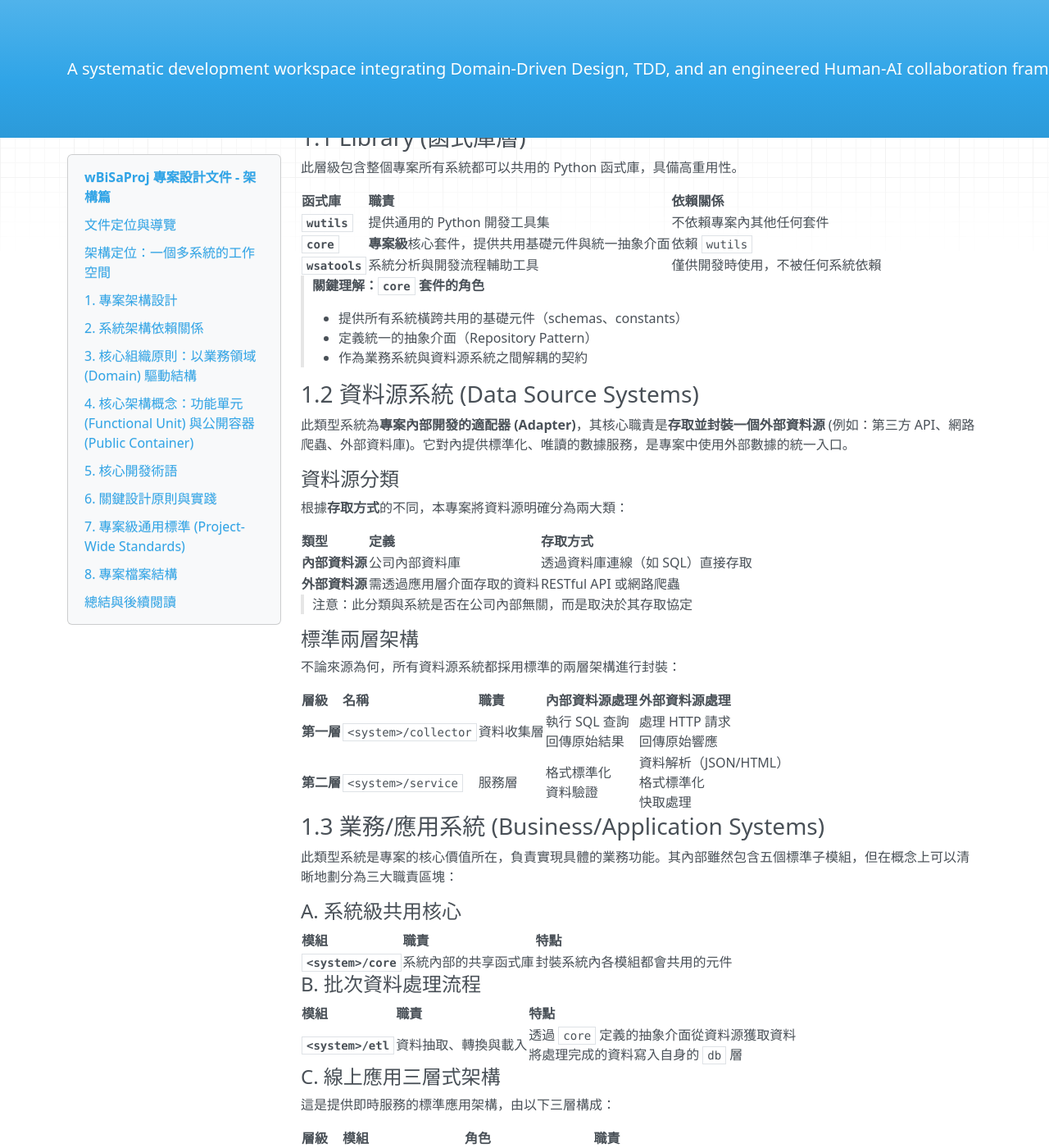
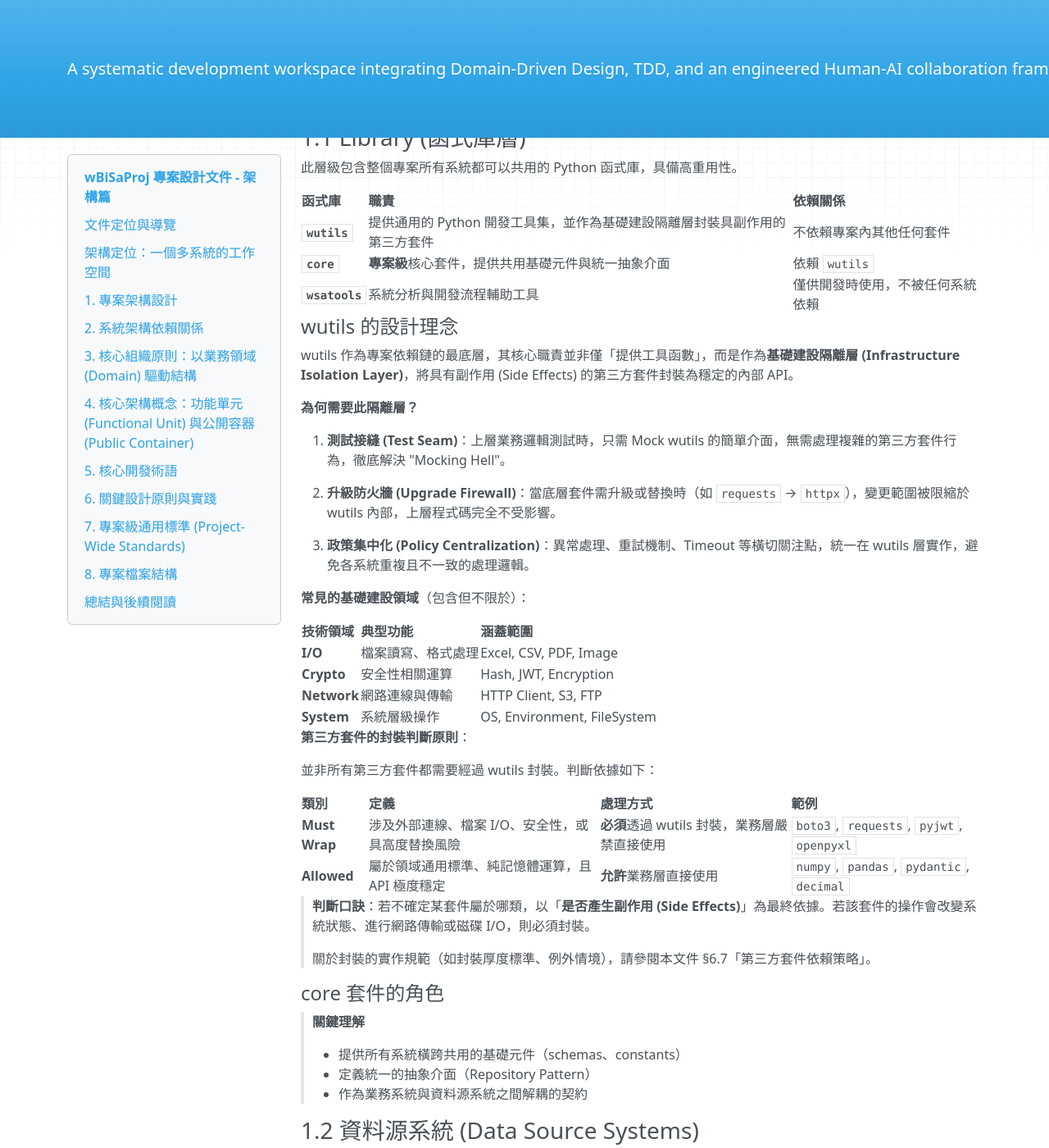
Before and after one commit to Wanini0209/wBiSaProj, an MkDocs documentation site: the page built from docs/PROJECT_DESIGN-ARCHITECTURE.md, in a window 1280 px wide and 1400 px high, scrolled down 959 px. Shown: the whole window at 82% size. Built offline with MkDocs 1.6.1, drawn with Linux system fonts in a browser that asks for light colours; nearby versions of some CDN libraries.

Commit message:
docs(project): enhance wutils definition in architecture spec
The original wutils description ("general Python toolkit") was too
brief to convey its architectural significance. This update provides
complete design rationale as the authoritative source for downstream
documents to reference.

Changes include:
- Expand wutils responsibility to include "infrastructure isolation
  layer" role
- Add "Design Rationale" section explaining three key benefits:
  Test Seam, Upgrade Firewall, Policy Centralization
- Add "Common Infrastructure Domains" table (I/O, Crypto, Network,
  System) as illustrative examples
- Add "Third-Party Package Wrapping Principles" (Must Wrap vs Allowed)
- Add cross-reference to §6.7 for implementation details

```diff
--- a/docs/PROJECT_DESIGN-ARCHITECTURE.md
+++ b/docs/PROJECT_DESIGN-ARCHITECTURE.md
@@ -47,11 +47,47 @@
 
 | 函式庫 | 職責 | 依賴關係 |
 |:-------|:-----|:---------|
-| **`wutils`** | 提供通用的 Python 開發工具集 | 不依賴專案內其他任何套件 |
+| **`wutils`** | 提供通用的 Python 開發工具集，並作為基礎建設隔離層封裝具副作用的第三方套件 | 不依賴專案內其他任何套件 |
 | **`core`** | **專案級**核心套件，提供共用基礎元件與統一抽象介面 | 依賴 `wutils` |
 | **`wsatools`** | 系統分析與開發流程輔助工具 | 僅供開發時使用，不被任何系統依賴 |
 
-> **關鍵理解：`core` 套件的角色**
+#### wutils 的設計理念
+
+wutils 作為專案依賴鏈的最底層，其核心職責並非僅「提供工具函數」，而是作為**基礎建設隔離層 (Infrastructure Isolation Layer)**，將具有副作用 (Side Effects) 的第三方套件封裝為穩定的內部 API。
+
+**為何需要此隔離層？**
+
+1. **測試接縫 (Test Seam)**：上層業務邏輯測試時，只需 Mock wutils 的簡單介面，無需處理複雜的第三方套件行為，徹底解決 "Mocking Hell"。
+
+2. **升級防火牆 (Upgrade Firewall)**：當底層套件需升級或替換時（如 `requests` → `httpx`），變更範圍被限縮於 wutils 內部，上層程式碼完全不受影響。
+
+3. **政策集中化 (Policy Centralization)**：異常處理、重試機制、Timeout 等橫切關注點，統一在 wutils 層實作，避免各系統重複且不一致的處理邏輯。
+
+**常見的基礎建設領域**（包含但不限於）：
+
+| 技術領域 | 典型功能 | 涵蓋範圍 |
+|:---|:---|:---|
+| **I/O** | 檔案讀寫、格式處理 | Excel, CSV, PDF, Image |
+| **Crypto** | 安全性相關運算 | Hash, JWT, Encryption |
+| **Network** | 網路連線與傳輸 | HTTP Client, S3, FTP |
+| **System** | 系統層級操作 | OS, Environment, FileSystem |
+
+**第三方套件的封裝判斷原則**：
+
+並非所有第三方套件都需要經過 wutils 封裝。判斷依據如下：
+
+| 類別 | 定義 | 處理方式 | 範例 |
+|:---|:---|:---|:---|
+| **Must Wrap** | 涉及外部連線、檔案 I/O、安全性，或具高度替換風險 | **必須**透過 wutils 封裝，業務層嚴禁直接使用 | `boto3`, `requests`, `pyjwt`, `openpyxl` |
+| **Allowed** | 屬於領域通用標準、純記憶體運算，且 API 極度穩定 | **允許**業務層直接使用 | `numpy`, `pandas`, `pydantic`, `decimal` |
+
+> **判斷口訣**：若不確定某套件屬於哪類，以「**是否產生副作用 (Side Effects)**」為最終依據。若該套件的操作會改變系統狀態、進行網路傳輸或磁碟 I/O，則必須封裝。
+>
+> 關於封裝的實作規範（如封裝厚度標準、例外情境），請參閱本文件 §6.7「第三方套件依賴策略」。
+
+#### core 套件的角色
+
+> **關鍵理解**
 >
 > - 提供所有系統橫跨共用的基礎元件（schemas、constants）
 > - 定義統一的抽象介面（Repository Pattern）
```
